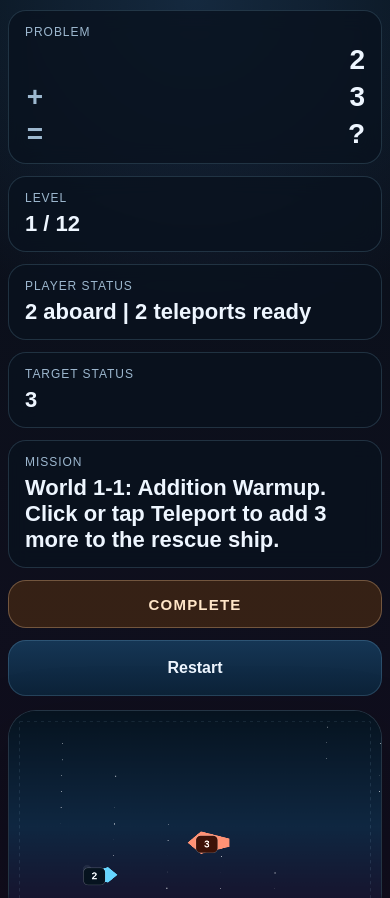
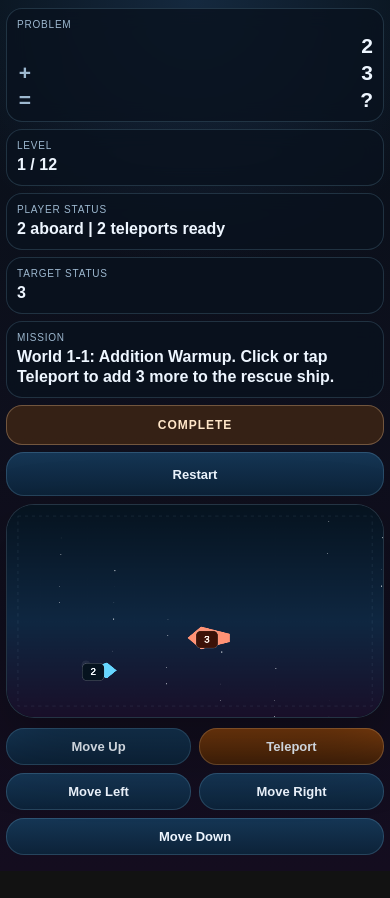
Before and after one commit to ChrisAtkinson78/primer-games, a website with bundled scripts: page public/index.html in a window 390 px wide. Shown: the top 898 px of the page. After the commit the page ends 871 px from the top, so only its background shows below. Built offline with nearby package versions, Linux system fonts and the light colour scheme.

Commit message:
ui: shrink HUD typography and spacing

```diff
--- a/public/styles.css
+++ b/public/styles.css
@@ -31,21 +31,21 @@ button {
 .app-shell {
   width: min(1100px, calc(100vw - 24px));
   margin: 0 auto;
-  padding: 18px 0 28px;
+  padding: 14px 0 24px;
 }
 
 .hud {
   display: grid;
   grid-template-columns: minmax(170px, 0.95fr) repeat(3, minmax(0, 1fr)) minmax(180px, 1.2fr) auto auto;
-  gap: 12px;
+  gap: 9px;
   align-items: stretch;
-  margin-bottom: 14px;
+  margin-bottom: 10px;
 }
 
 .hud__group {
-  padding: 14px 16px;
+  padding: 10px 12px;
   border: 1px solid var(--panel-border);
-  border-radius: 18px;
+  border-radius: 16px;
   background: var(--panel);
   backdrop-filter: blur(10px);
 }
@@ -59,22 +59,23 @@ button {
 }
 
 .hud__label {
-  margin-bottom: 6px;
-  font-size: 12px;
+  margin-bottom: 4px;
+  font-size: 11px;
   text-transform: uppercase;
   letter-spacing: 0.08em;
   color: var(--muted);
 }
 
 .hud__value {
-  font-size: 22px;
+  font-size: 18px;
   font-weight: 700;
+  line-height: 1.25;
 }
 
 .problem-panel {
   display: grid;
-  gap: 6px;
-  font-size: 28px;
+  gap: 4px;
+  font-size: 24px;
   font-weight: 700;
   line-height: 1.1;
   font-variant-numeric: tabular-nums;
@@ -82,9 +83,9 @@ button {
 
 .problem-panel__line {
   display: grid;
-  grid-template-columns: 20px minmax(0, 1fr);
+  grid-template-columns: 18px minmax(0, 1fr);
   align-items: baseline;
-  column-gap: 10px;
+  column-gap: 8px;
   white-space: nowrap;
 }
 
@@ -104,13 +105,13 @@ button {
 }
 
 .hud__note {
-  margin-top: 10px;
-  padding: 10px 12px;
+  margin-top: 8px;
+  padding: 8px 10px;
   border: 1px solid rgba(157, 221, 255, 0.14);
-  border-radius: 14px;
+  border-radius: 12px;
   background: rgba(8, 18, 28, 0.56);
   color: var(--text);
-  font-size: 14px;
+  font-size: 13px;
   line-height: 1.35;
 }
 
@@ -122,20 +123,20 @@ button {
 
 .hud__actions {
   display: grid;
-  gap: 8px;
+  gap: 6px;
   align-content: stretch;
 }
 
 .hud__complete {
   display: grid;
   place-items: center;
-  min-height: 48px;
-  padding: 8px 14px;
+  min-height: 42px;
+  padding: 6px 12px;
   border: 1px solid rgba(255, 209, 155, 0.3);
-  border-radius: 18px;
+  border-radius: 16px;
   background: rgba(91, 50, 17, 0.52);
   color: #ffe6c8;
-  font-size: 15px;
+  font-size: 13px;
   font-weight: 700;
   text-transform: uppercase;
   letter-spacing: 0.08em;
@@ -152,9 +153,10 @@ button {
 }
 
 .hud__button {
-  padding: 0 20px;
-  min-width: 110px;
-  min-height: 56px;
+  padding: 0 16px;
+  min-width: 96px;
+  min-height: 46px;
+  font-size: 14px;
   font-weight: 700;
 }
 
@@ -187,12 +189,13 @@ button {
   grid-template-areas:
     ". up fire"
     "left down right";
-  gap: 12px;
-  margin-top: 14px;
+  gap: 10px;
+  margin-top: 10px;
 }
 
 .control-button {
-  padding: 14px 16px;
+  padding: 11px 14px;
+  font-size: 14px;
   font-weight: 700;
 }
 
@@ -349,6 +352,19 @@ button {
 
   .hud {
     grid-template-columns: repeat(2, minmax(0, 1fr));
+    gap: 8px;
+  }
+
+  .hud__group {
+    padding: 10px 11px;
+  }
+
+  .hud__value {
+    font-size: 17px;
+  }
+
+  .problem-panel {
+    font-size: 22px;
   }
 
   .hud__actions,
@@ -358,13 +374,59 @@ button {
 }
 
 @media (max-width: 520px) {
+  .app-shell {
+    width: min(100vw - 12px, 1100px);
+    padding: 8px 0 16px;
+  }
+
   .hud {
     grid-template-columns: 1fr;
+    gap: 7px;
+    margin-bottom: 8px;
+  }
+
+  .hud__group {
+    padding: 10px;
+  }
+
+  .hud__label {
+    font-size: 10px;
+  }
+
+  .hud__value {
+    font-size: 16px;
+  }
+
+  .problem-panel {
+    font-size: 21px;
+  }
+
+  .problem-panel__line {
+    grid-template-columns: 16px minmax(0, 1fr);
+    column-gap: 7px;
+  }
+
+  .hud__note {
+    font-size: 12px;
+  }
+
+  .hud__complete {
+    min-height: 40px;
+    font-size: 12px;
   }
 
   .hud__actions,
   .hud > .hud__button {
     grid-column: auto;
+  }
+
+  .hud__button,
+  .control-button {
+    font-size: 13px;
+  }
+
+  .hud__button {
+    min-height: 44px;
   }
 
   .controls {
@@ -373,6 +435,7 @@ button {
       "up fire"
       "left right"
       "down down";
+    gap: 8px;
   }
 
   .mission-modal {
```
